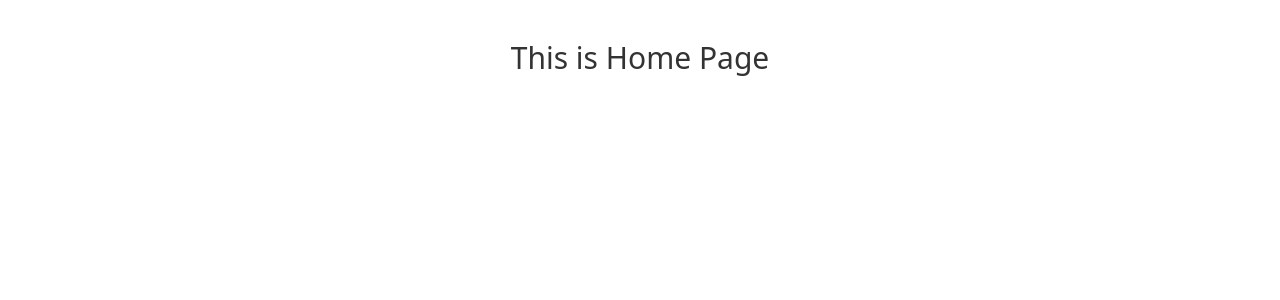
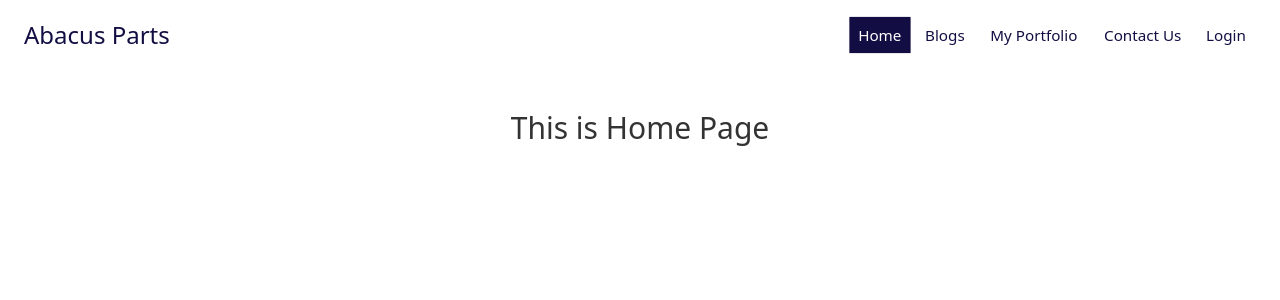
Before and after one commit to shovasarker/-manufacturer-website-client-side-shovasarke, a React (Create React App) app: page / in a window 1280 px wide. Shown: the top 300 px of the page. Built offline with nearby package versions, Linux system fonts and the light colour scheme; no server answers.

Commit message:
Header Section added which contains Navbar, Menu,MobileMenu and CustomLink and MenuItems components

```diff
--- a/src/App.js
+++ b/src/App.js
@@ -2,10 +2,12 @@ import React from 'react'
 import { Route, Routes } from 'react-router-dom'
 import Home from './pages/home/Home'
 import NotFound from './pages/NotFound'
+import Header from './pages/shared/header/Header'
 
 function App() {
   return (
     <div>
+      <Header />
       <Routes>
         <Route path='/' element={<Home />} />
 
--- /dev/null
+++ b/src/pages/shared/header/Header/index.jsx
@@ -0,0 +1,12 @@
+import React from 'react'
+import Navbar from '../components/Navbar'
+
+const Header = () => {
+  return (
+    <header>
+      <Navbar />
+    </header>
+  )
+}
+
+export default Header
--- /dev/null
+++ b/src/pages/shared/header/components/Menu/index.jsx
@@ -0,0 +1,14 @@
+import React from 'react'
+import MenuItems from '../MenuItems'
+
+const Menu = () => {
+  return (
+    <div className='navbar-center hidden lg:flex'>
+      <ul className='menu menu-horizontal p-0 space-x-1'>
+        <MenuItems />
+      </ul>
+    </div>
+  )
+}
+
+export default Menu
--- /dev/null
+++ b/src/pages/shared/header/components/MenuItems/index.jsx
@@ -0,0 +1,59 @@
+import { signOut } from 'firebase/auth'
+import React from 'react'
+import { useAuthState } from 'react-firebase-hooks/auth'
+
+import auth from '../../../../../firebase/firebase.init'
+import Button from '../../../../standalone/Button'
+import CustomLink from '../../../../standalone/CustomLink'
+
+const links = [
+  ['/', 'Home'],
+  ['/blogs', 'Blogs'],
+  ['/my-portfolio', 'My Portfolio'],
+  ['/contact-us', 'Contact Us'],
+]
+
+const MenuItems = () => {
+  const [user] = useAuthState(auth)
+
+  const handleSignOut = () => {
+    signOut(auth)
+    localStorage.setItem('accessToken', '')
+  }
+
+  return (
+    <>
+      {links?.map(([to, value], i) => (
+        <li key={i}>
+          <CustomLink to={to}>{value}</CustomLink>
+        </li>
+      ))}
+      {user ? (
+        <>
+          <li>
+            <CustomLink to='/dashboard'>Dashboard</CustomLink>
+          </li>
+          <li>
+            <Button
+              outlined
+              className={
+                '!px-2 !py-1.5 !h-auto !min-h-0 !capitalize !font-normal'
+              }
+              onClick={handleSignOut}
+            >
+              Log Out
+            </Button>
+          </li>
+        </>
+      ) : (
+        <>
+          <li>
+            <CustomLink to={'/login'}>Login</CustomLink>
+          </li>
+        </>
+      )}
+    </>
+  )
+}
+
+export default MenuItems
--- /dev/null
+++ b/src/pages/shared/header/components/MobileMenu/index.jsx
@@ -0,0 +1,24 @@
+import React from 'react'
+import { AiOutlineMenu } from 'react-icons/ai'
+
+import MenuItems from '../MenuItems'
+
+const MobileMenu = () => {
+  return (
+    <div className='navbar-end'>
+      <div className='dropdown dropdown-end'>
+        <label tabIndex='0' className='btn btn-ghost text-neutral lg:hidden'>
+          <AiOutlineMenu className='w-6 h-6' />
+        </label>
+        <ul
+          tabIndex='0'
+          className='menu menu-compact dropdown-content mt-3 p-2 shadow bg-base-100 rounded-box w-64 space-y-2'
+        >
+          <MenuItems />
+        </ul>
+      </div>
+    </div>
+  )
+}
+
+export default MobileMenu
--- /dev/null
+++ b/src/pages/shared/header/components/Navbar/index.jsx
@@ -0,0 +1,33 @@
+import React from 'react'
+import { Link, useLocation } from 'react-router-dom'
+import { RiMenuUnfoldFill } from 'react-icons/ri'
+import Menu from '../Menu'
+import MobileMenu from '../MobileMenu'
+
+const Navbar = () => {
+  const { pathname } = useLocation()
+  return (
+    <div className='navbar !container !px-6 py-4 justify-between bg-base-100'>
+      <div>
+        {pathname.includes('dashboard') && (
+          <label
+            htmlFor='dashboard-sidebar'
+            className='btn btn-ghost btn-square drawer-button lg:hidden mr-4'
+          >
+            <RiMenuUnfoldFill className='w-7 h-7' />
+          </label>
+        )}
+        <Link
+          to={'/'}
+          className='block text-2xl navbar-center text-neutral font-medium'
+        >
+          Abacus Parts
+        </Link>
+      </div>
+      <MobileMenu />
+      <Menu />
+    </div>
+  )
+}
+
+export default Navbar
--- /dev/null
+++ b/src/pages/standalone/Button/index.jsx
@@ -0,0 +1,29 @@
+import React from 'react'
+
+const Button = ({
+  children,
+  fullWidth,
+  outlined,
+  neutral,
+  onClick,
+  className,
+  type = 'button',
+}) => {
+  return (
+    <button
+      type={type}
+      onClick={onClick}
+      className={`btn ${fullWidth && 'btn-block'} ${
+        !outlined
+          ? !neutral
+            ? 'bg-gradient-to-r from-secondary to-primary hover:from-primary hover:to-secondary border-0'
+            : 'bg-neutral'
+          : 'btn-outline !border-neutral !text-neutral hover:!text-base-100 hover:bg-neutral'
+      } text-base-100 font-bold ${className ? className : ''}`}
+    >
+      {children}
+    </button>
+  )
+}
+
+export default Button
--- /dev/null
+++ b/src/pages/standalone/CustomLink/index.jsx
@@ -0,0 +1,20 @@
+import React from 'react'
+import { Link, useMatch, useResolvedPath } from 'react-router-dom'
+
+const CustomLink = ({ to, children, className }) => {
+  const { pathname } = useResolvedPath(to)
+  const match = useMatch({ path: pathname, end: true })
+
+  return (
+    <Link
+      to={to}
+      className={`btn !px-2 !py-1.5 !h-auto !min-h-0 !capitalize text-base font-normal  ${
+        match ? 'btn-neutral text-base-100' : 'btn-ghost text-neutral'
+      } ${className ? className : ''}`}
+    >
+      {children}
+    </Link>
+  )
+}
+
+export default CustomLink
```
